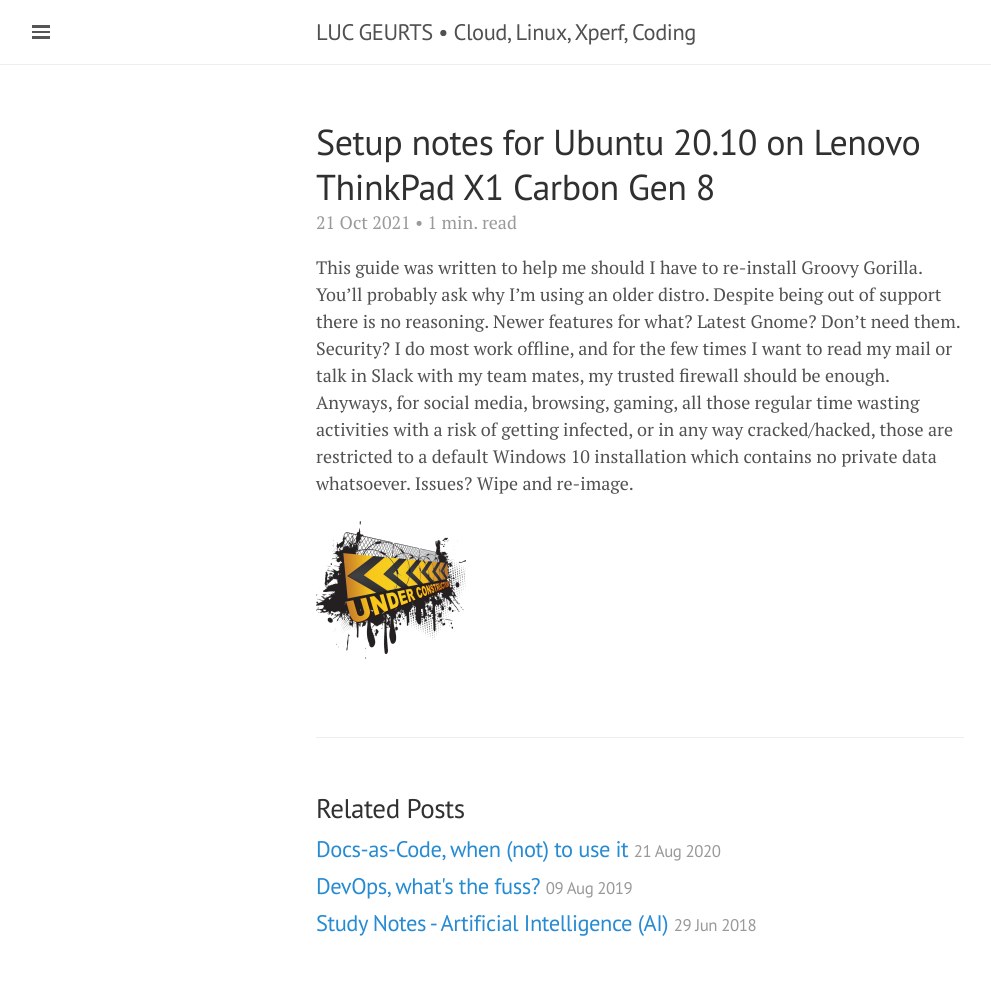
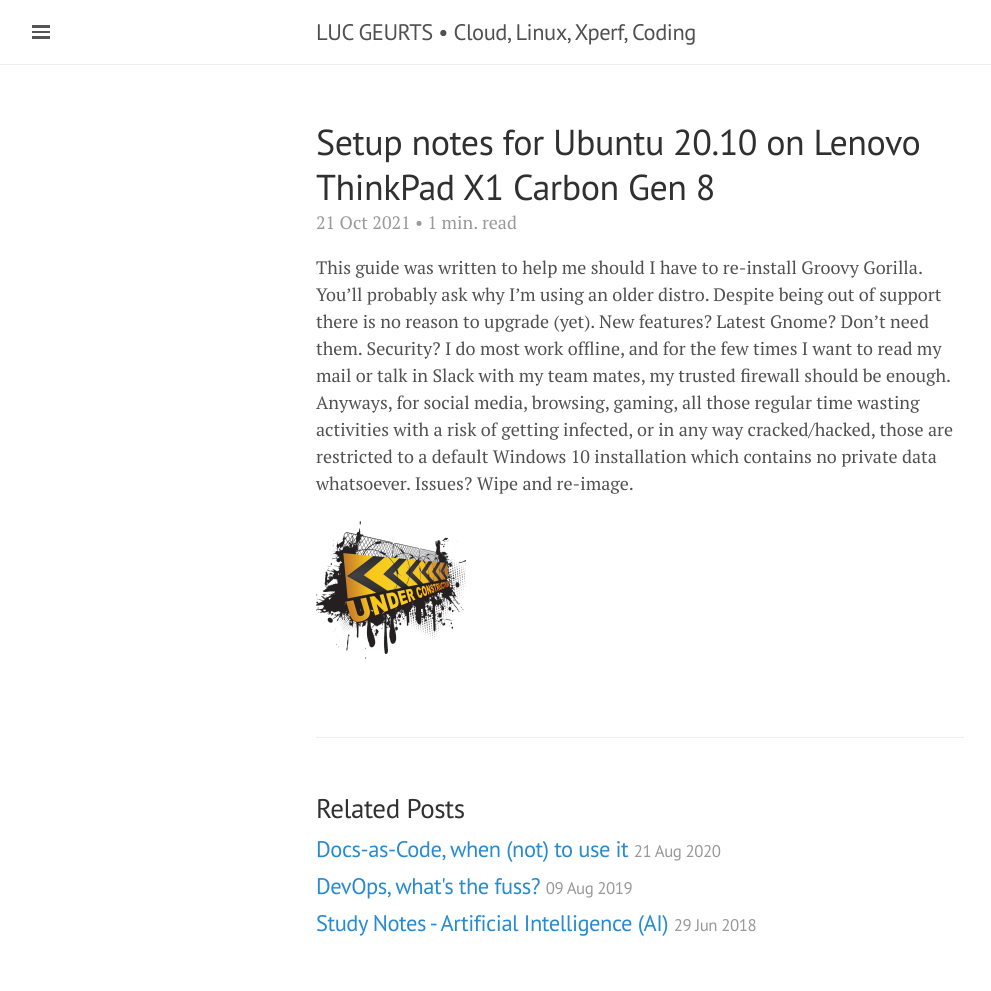
Before and after one commit to lgeurts/lgeurts.github.io, a Jekyll site: the page built from _posts/2021-10-21-ubuntu-setup-notes-for-x1-carbon-gen8.md, in a window 1280 px wide. Shown: the whole page, without its empty margins (0-991 px from the left). Built offline with Jekyll 4.4.1, drawn with Linux system fonts in a browser that asks for light colours; nearby versions of some CDN libraries; comment, search, counter and statistics services are not loaded.

Commit message:
Update 2021-10-21-ubuntu-setup-notes-for-x1-carbon-gen8.md

```diff
--- a/_posts/2021-10-21-ubuntu-setup-notes-for-x1-carbon-gen8.md
+++ b/_posts/2021-10-21-ubuntu-setup-notes-for-x1-carbon-gen8.md
@@ -7,6 +7,6 @@
 tags: [ Linux Tutorials ]
 ---
 
-This guide was written to help me should I have to re-install Groovy Gorilla. You'll probably ask why I'm using an older distro. Despite being out of support there is no reasoning. Newer features for what? Latest Gnome? Don't need them. Security? I do most work offline, and for the few times I want to read my mail or talk in Slack with my team mates, my trusted firewall should be enough. Anyways, for social media, browsing, gaming, all those regular time wasting activities with a risk of getting infected, or in any way cracked/hacked, those are restricted to a default Windows 10 installation which contains no private data whatsoever. Issues? Wipe and re-image.
+This guide was written to help me should I have to re-install Groovy Gorilla. You'll probably ask why I'm using an older distro. Despite being out of support there is no reason to upgrade (yet). New features? Latest Gnome? Don't need them. Security? I do most work offline, and for the few times I want to read my mail or talk in Slack with my team mates, my trusted firewall should be enough. Anyways, for social media, browsing, gaming, all those regular time wasting activities with a risk of getting infected, or in any way cracked/hacked, those are restricted to a default Windows 10 installation which contains no private data whatsoever. Issues? Wipe and re-image.
 
 ![](/assets/under-construction.png)
```
